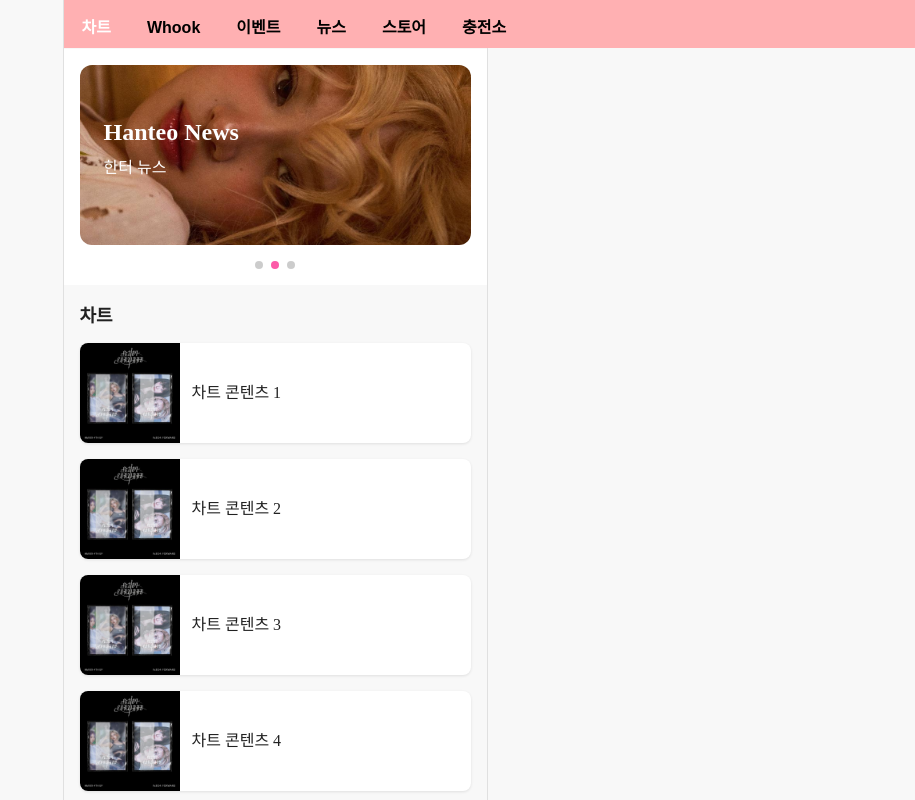
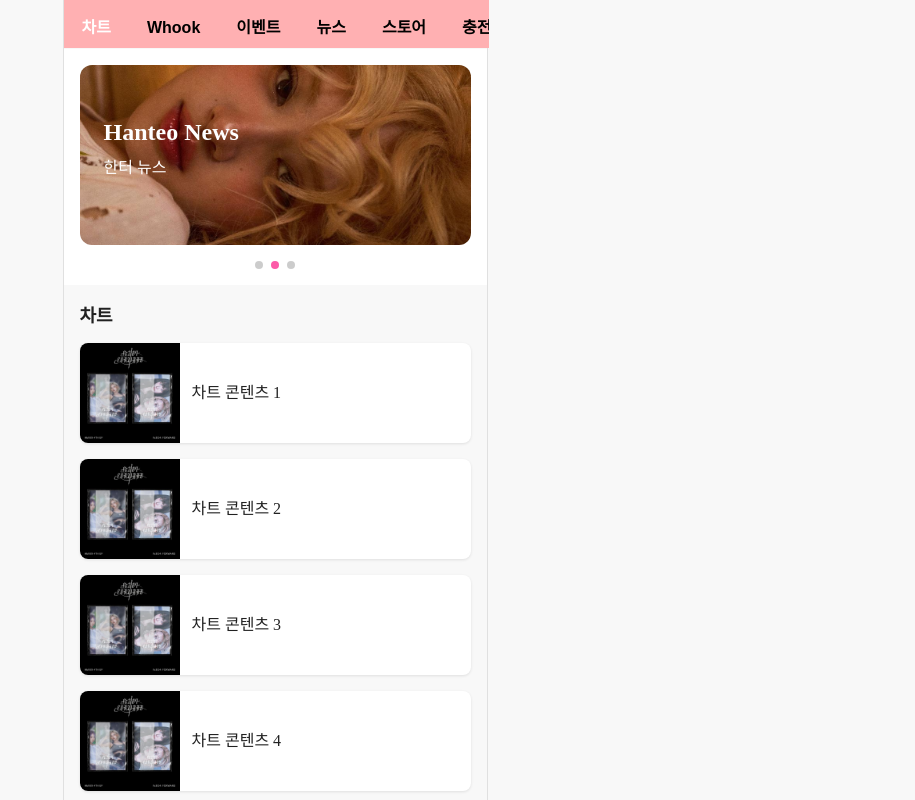
Before and after one commit to juseungyeon/hanteoglobal-test, a Next.js app: page / in a window 1280 px wide. Shown: the top 800 px of the page, without its empty margins (365-1280 px from the left). Built offline with nearby package versions, Linux system fonts and the light colour scheme.

Commit message:
style: tab menu max-width 추가

```diff
--- a/src/app/_components/TabMenu/TabMenu.module.scss
+++ b/src/app/_components/TabMenu/TabMenu.module.scss
@@ -1,6 +1,7 @@
 .tabMenuContainer {
   position: fixed;
   top: 0;
+  max-width: 425px;
   height: 48px;
   z-index: 100;
   background-color: var(--primary-color);
```
